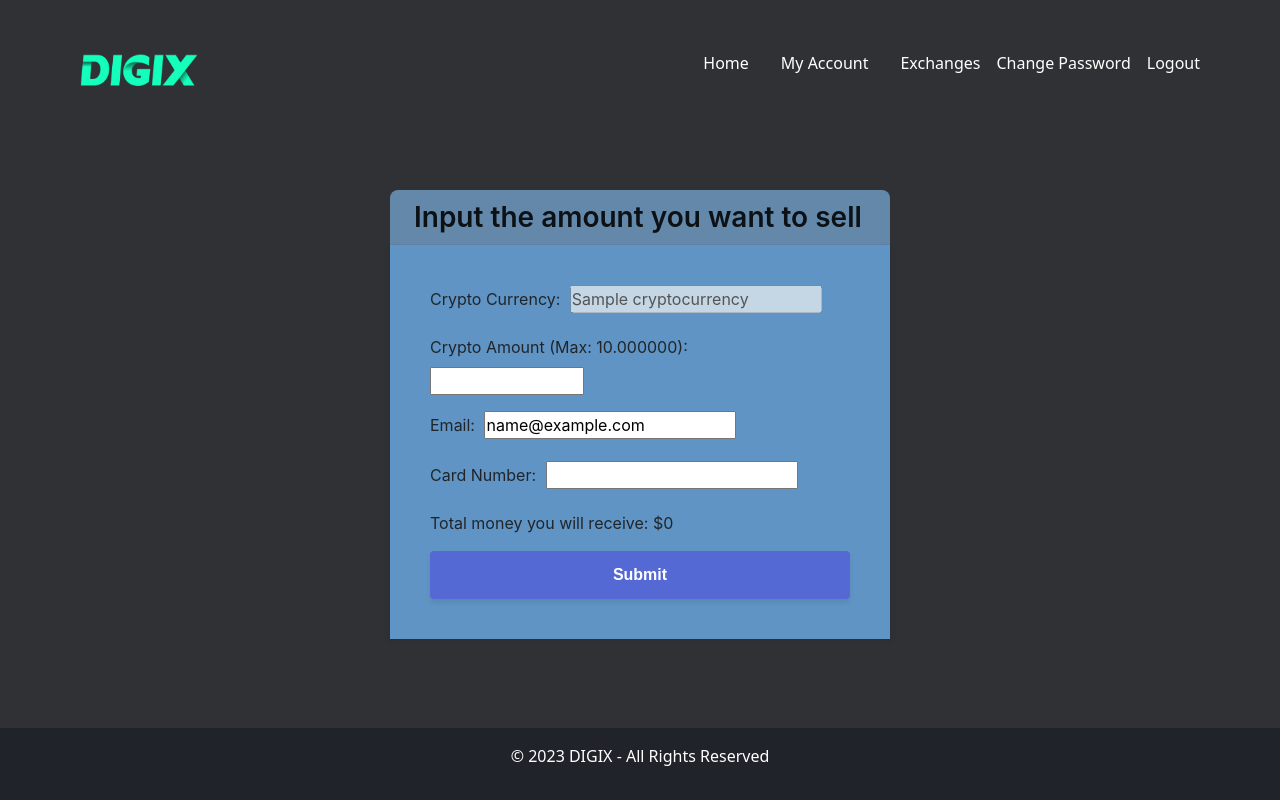
After one commit to RH0IS/DIGIX, a Django app: page /sell_curriency/1 in a window 1280 px wide. The commit adds this page. Run offline with Django 4.2, Linux system fonts and the light colour scheme; a user stored in the database is signed in; tables that the repository leaves empty hold one stand-in row (values such as "Sample post"); some libraries are stand-ins or nearby versions.

Commit message:
Guofeng | payment | allow user to sell

```diff
--- a/coinmarketapp/forms.py
+++ b/coinmarketapp/forms.py
@@ -36,3 +36,27 @@ class RowSelectionForm(forms.Form):
 
 class ChangeProfilePictureForm(forms.Form):
     new_profile_picture = forms.ImageField(label='New Profile Picture')
+
+
+class SellForm(forms.Form):
+    wallet_id = forms.CharField(widget=forms.HiddenInput(), disabled=True, initial=1)
+    price = forms.DecimalField(widget=forms.HiddenInput(), disabled=True, initial=1)
+    crypto_currency_name = forms.CharField(label='Crypto Currency', initial="", disabled=True, required=False)
+    crypto_amount = forms.DecimalField(label='Crypto Amount', min_value=0.000001, max_digits=10, decimal_places=6,
+                                       widget=forms.NumberInput(attrs={'onchange': 'showPriceChanges()'}))
+    email = forms.EmailField(label='Email')
+    card_number = forms.CharField(label='Card Number', max_length=19)
+
+    def set(self, email=None, currency=None, wallet_id=None, price=None, max_amount=None):
+        if currency is not None:
+            self.fields['crypto_currency_name'].initial = currency
+        if email is not None:
+            self.fields['email'].initial = email
+        if wallet_id is not None:
+            self.fields['wallet_id'].initial = wallet_id
+        if price is not None:
+            self.fields['price'].initial = price
+        if max_amount is not None:
+            self.fields['crypto_amount'].widget = forms.NumberInput(
+                attrs={'min': 0.000001, 'max': max_amount, 'step': 0.000001})
+            self.fields['crypto_amount'].label = "Crypto Amount (Max: " + str(max_amount) + ")"
--- a/coinmarketapp/models.py
+++ b/coinmarketapp/models.py
@@ -29,6 +29,7 @@ class Order(models.Model):
     PAID = 1
     COMPLETED = 2
     CANCELLED = 3
+    SOLD = 11
     id = models.BigAutoField(primary_key=True, auto_created=True)
     # user information
     user = models.ForeignKey(User, on_delete=models.CASCADE, unique=False, default=1)
@@ -40,9 +41,9 @@ class Order(models.Model):
     crypto_currency = models.ForeignKey(CryptoCurrency, on_delete=models.PROTECT)
     crypto_amount = models.DecimalField(max_digits=10, decimal_places=6)
     # what user paid
-
     amount = models.PositiveIntegerField(default=1)  # in cents not dollars
     currency = models.CharField(max_length=10, default="")
+    card_number = models.CharField(max_length=19, default="")
     # order information
     created = models.DateTimeField(auto_now_add=True)
     order_status = models.IntegerField(
@@ -53,6 +54,7 @@ class Order(models.Model):
             (PAID, "Paid"),
             (COMPLETED, "Completed"),
             (CANCELLED, "Cancelled"),
+            (SOLD, "Sold"),
         ],
     )
 
--- a/coinmarketapp/urls.py
+++ b/coinmarketapp/urls.py
@@ -22,5 +22,5 @@ urlpatterns = [
     path('exchange', views.exchange, name='exchange'),
     path('change_profile_picture', views.change_profile_picture, name='change_profile_picture'),
     path('get_exchange_rate/<str:from_currency>/<str:to_currency>/', views.get_exchange_rate, name='get_exchange_rate'),
-
+    path('sell_curriency/<int:wallet_id>', views.render_sell_page, name='sell_curriency'),
 ]
--- a/coinmarketapp/views.py
+++ b/coinmarketapp/views.py
@@ -15,7 +15,7 @@ from rest_framework.response import Response
 from rest_framework.throttling import UserRateThrottle
 from rest_framework.views import APIView
 from .models import CryptoCurrency, UserWallet, Order, trending_crypto
-from .forms import RowSelectionForm, OrderForm, ChangeProfilePictureForm
+from .forms import RowSelectionForm, OrderForm, ChangeProfilePictureForm, SellForm
 from django.shortcuts import get_object_or_404
 from authentication.models import UserProfile
 from django.core.exceptions import ValidationError
@@ -457,6 +457,48 @@ def render_payment_page(request) -> HttpResponse:
 
 
 @login_required
+def render_sell_page(request, wallet_id):
+    wallet = get_object_or_404(UserWallet, pk=wallet_id)
+    if request.method == "POST":
+        form = SellForm(request.POST)
+        print(form.errors)
+        if form.is_valid():
+            unit_price = CryptoCurrency.objects.get(id=wallet.currency.id).price
+            order = Order()
+            order.amount = int(form.cleaned_data["crypto_amount"] * unit_price * 100)
+            if order.amount <= 0:
+                raise Exception("the price should be more than 0")
+            order.currency = "usd"
+            order.user = request.user
+            order.email = form.cleaned_data["email"]
+            order.crypto_currency = wallet.currency
+            order.crypto_amount = form.cleaned_data["crypto_amount"]
+            order.card_number = form.cleaned_data["card_number"]
+            order.order_status = Order.SOLD
+            wallet.amount -= form.cleaned_data["crypto_amount"]
+            if wallet.amount < 0:
+                raise ValidationError("You don't have enough currency to sell")
+            with transaction.atomic():
+                order.save()
+                if wallet.amount == 0:
+                    wallet.delete()
+                else:
+                    wallet.save()
+            return render(request, "coinmarketapp/sell_result.html",
+                          {"name": wallet.currency.name, "amount": order.crypto_amount,
+                           "card": form.cleaned_data["card_number"], "money": str(order.amount / 100) + order.currency})
+    if request.user.id != wallet.user.id:  # check if the wallet belongs to the user
+        return render(request, "coinmarketapp/error.html")
+    form = SellForm()
+    form.set(email=request.user.email,
+             currency=wallet.currency.name,
+             wallet_id=wallet_id,
+             price=wallet.currency.price,
+             max_amount=wallet.amount)
+    return render(request, "coinmarketapp/sell_currency.html", {"form": form})
+
+
+@login_required
 def complete_order(request, order_id):
     order = get_object_or_404(Order, pk=order_id)
     return render(
@@ -484,17 +526,21 @@ def pay_reslut(request):
             order.payment_intent_client_secret = request.GET.get(
                 "payment_intent_client_secret"
             )
-            if (
-                    order.order_status == Order.CREATED
-            ):  # only update the order status when it is created
+            if order.order_status == Order.CREATED:  # only update the order status when it is created
                 order.order_status = Order.COMPLETED
                 with transaction.atomic():
                     order.save()
-                    UserWallet.objects.create(
-                        user=request.user,
-                        currency=order.crypto_currency,
-                        amount=order.crypto_amount,
-                    )
+                    cur = UserWallet.objects.filter(currency=order.crypto_currency)
+                    if cur.exists():
+                        cur = cur[0]
+                        cur.amount += order.crypto_amount
+                        cur.save()
+                    else:
+                        UserWallet.objects.create(
+                            user=request.user,
+                            currency=order.crypto_currency,
+                            amount=order.crypto_amount,
+                        )
         except Exception as e:
             print(e)
             return render(request, "coinmarketapp/return.html")
@@ -505,15 +551,12 @@ def pay_reslut(request):
 
 @login_required
 def user_profile(request):
-    wallet = UserWallet.objects.filter(user=request.user)
-    result = {}
-    for w in wallet:
-        key = w.currency.name
-        if key not in result:
-            result[key] = w.amount
-        else:
-            result[key] += w.amount
-    orders = Order.objects.filter(user=request.user)
+    # wallet = UserWallet.objects.filter(user=request.user)
+    # result = {}
+    # for w in wallet:
+    #     key = w.currency.name
+    #     result[key] = w.amount
+    orders = Order.objects.filter(user=request.user).order_by('-created')
     for order in orders:
         order.amount = order.amount / 100
     return render(
@@ -521,7 +564,7 @@ def user_profile(request):
         "coinmarketapp/user_profile.html",
         {
             "profile": UserProfile.objects.get(user=request.user),
-            "wallets": result,
+            "wallets": UserWallet.objects.filter(user=request.user),
             "orders": orders,
         }
     )
--- /dev/null
+++ b/templates/coinmarketapp/sell_currency.html
@@ -0,0 +1,22 @@
+{% extends 'coinmarketapp/base.html' %}{% load static %}{% block content %}
+    <section>
+        <link rel="stylesheet" type="text/css" href="{% static 'payment/checkout.css' %}">
+        <div style="margin-top: 5%">
+            <script type="text/javascript">
+                function showPriceChanges() {
+                    const price = document.getElementById("id_price").value;
+                    let amount = document.getElementById("id_crypto_amount").value;
+                    document.getElementById("total").innerHTML = (parseFloat(price) * parseFloat(amount)).toFixed(6);
+                }
+            </script>
+            <h3 class="card-title">Input the amount you want to sell</h3>
+            <form method="post" class="card-content">
+                {% csrf_token %}
+                {{ form.as_p }}
+                <p>Total money you will receive: $<span id="total">0</span></p>
+                <button type="submit">Submit</button>
+            </form>
+            <br/>
+        </div>
+    </section>
+{% endblock %}
```
Also changed, not shown: templates/coinmarketapp/sell_result.html (added, +11 -0 lines), templates/coinmarketapp/user_profile.html (+29 -8 lines), coinmarketapp/migrations/0002_order_card_number_alter_order_order_status.py (added).
